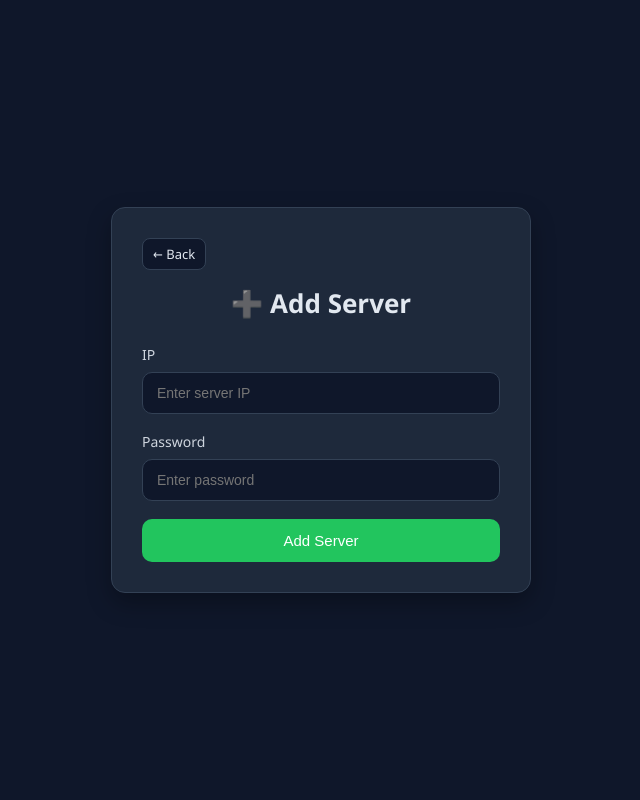
After one commit to KlyaksaOFF/ServerOpsMonitor, a FastAPI app: template api/templates/add_server.html in a window 1280 px wide. The commit adds this page. Shown: the whole page, without its empty margins (319-959 px from the left). Run offline with FastAPI, Linux system fonts and the light colour scheme; the template is opened without the code that fills it, so the values that code supplies are empty; parts of the project's set-up code (start-up, migrations or seed data) failed here and were passed over.

Commit message:
add web version: add server page

```diff
--- a/api/routes/server.py
+++ b/api/routes/server.py
@@ -1,13 +1,15 @@
 import asyncio
 from os import getenv
+from typing import Annotated
 
 from dotenv import load_dotenv
-from fastapi import APIRouter, Request
+from fastapi import APIRouter, Form, Request
 from fastapi.responses import HTMLResponse, RedirectResponse, Response
 from fastapi.templating import Jinja2Templates
 
 from api.routes.login import add_cookie_user_login, verify_telegram_data
 from repositories.server_repository import (
+    create_server,
     get_server_by_id,
     list_user_connected_servers,
     remove_server_by_id,
@@ -59,14 +61,21 @@ async def servers(request: Request):
     )
 
 
-@router.get('/servers/{user_id}/{server_id}', response_class=HTMLResponse)
-async def info_server(user_id: int, server_id: int, request: Request):
-    server = await get_server_by_id(server_id)
+@router.get('/servers/add')
+async def get_add_server(request: Request):
     return templates.TemplateResponse(
-        name='info_server.html',
-        request=request,
-        context={'user_id': user_id, 'server': server}
-    )
+        name='add_server.html', request=request)
+
+
+@router.post('/servers/add')
+async def post_add_server(
+        request: Request,
+        password: Annotated[str, Form()],
+        ip: Annotated[str, Form()]):
+
+    user_id = int(request.cookies.get("user_id"))
+    await create_server(user_id=int(user_id), password=password, ip=ip)
+    return RedirectResponse(url='/servers', status_code=303)
 
 
 @router.post('/servers/{user_id}/{server_id}')
@@ -85,3 +94,13 @@ async def check_server(user_id: int, server_id: int):
 async def remove_server(user_id: int, server_id: int):
     await remove_server_by_id(server_id)
     return RedirectResponse(url='/servers', status_code=303)
+
+
+@router.get('/servers/{user_id}/{server_id}', response_class=HTMLResponse)
+async def info_server(user_id: int, server_id: int, request: Request):
+    server = await get_server_by_id(server_id)
+    return templates.TemplateResponse(
+        name='info_server.html',
+        request=request,
+        context={'user_id': user_id, 'server': server}
+    )
--- /dev/null
+++ b/api/templates/add_server.html
@@ -0,0 +1,122 @@
+<!DOCTYPE html>
+<html lang="en">
+<head>
+    <meta charset="UTF-8">
+    <meta name="viewport" content="width=device-width, initial-scale=1.0">
+    <title>Add Server</title>
+
+    <style>
+        body {
+            margin: 0;
+            font-family: "Segoe UI", Tahoma, sans-serif;
+            background: #0f172a;
+            color: #e2e8f0;
+            display: flex;
+            justify-content: center;
+            align-items: center;
+            min-height: 100vh;
+        }
+
+        .back-btn {
+            display: inline-block;
+            margin-bottom: 15px;
+            padding: 6px 10px;
+            border-radius: 8px;
+            background: #0f172a;
+            border: 1px solid #334155;
+            color: #e2e8f0;
+            text-decoration: none;
+            font-size: 13px;
+        }
+
+        .back-btn:hover {
+            background: #1e293b;
+        }
+
+        .container {
+            width: 100%;
+            max-width: 420px;
+            padding: 20px;
+        }
+
+        .card {
+            background: #1e293b;
+            border: 1px solid #334155;
+            border-radius: 14px;
+            padding: 30px;
+            box-shadow: 0 10px 25px rgba(0, 0, 0, 0.3);
+        }
+
+        h1 {
+            margin: 0 0 24px;
+            font-size: 26px;
+            text-align: center;
+        }
+
+        .form-group {
+            margin-bottom: 18px;
+        }
+
+        label {
+            display: block;
+            margin-bottom: 8px;
+            font-size: 14px;
+            opacity: 0.9;
+        }
+
+        input {
+            width: 100%;
+            box-sizing: border-box;
+            padding: 12px 14px;
+            border: 1px solid #334155;
+            border-radius: 10px;
+            background: #0f172a;
+            color: #e2e8f0;
+            font-size: 14px;
+            outline: none;
+        }
+
+        input:focus {
+            border-color: #22c55e;
+        }
+
+        .btn {
+            width: 100%;
+            border: none;
+            border-radius: 10px;
+            padding: 13px;
+            background: #22c55e;
+            color: white;
+            font-size: 15px;
+            cursor: pointer;
+            transition: 0.2s;
+        }
+
+        .btn:hover {
+            background: #16a34a;
+        }
+    </style>
+</head>
+<body>
+    <div class="container">
+        <div class="card">
+            <a href="/servers" class="back-btn">← Back</a>
+
+            <h1>➕ Add Server</h1>
+            <form method="post" action="/servers/add">
+                <div class="form-group">
+                    <label for="ip">IP</label>
+                    <input type="text" id="ip" name="ip" placeholder="Enter server IP" required>
+                </div>
+
+                <div class="form-group">
+                    <label for="password">Password</label>
+                    <input type="password" id="password" name="password" placeholder="Enter password" required>
+                </div>
+
+                <button type="submit" class="btn">Add Server</button>
+            </form>
+        </div>
+    </div>
+</body>
+</html>
```
Also changed, not shown: api/templates/servers.html (+25 -0 lines).
